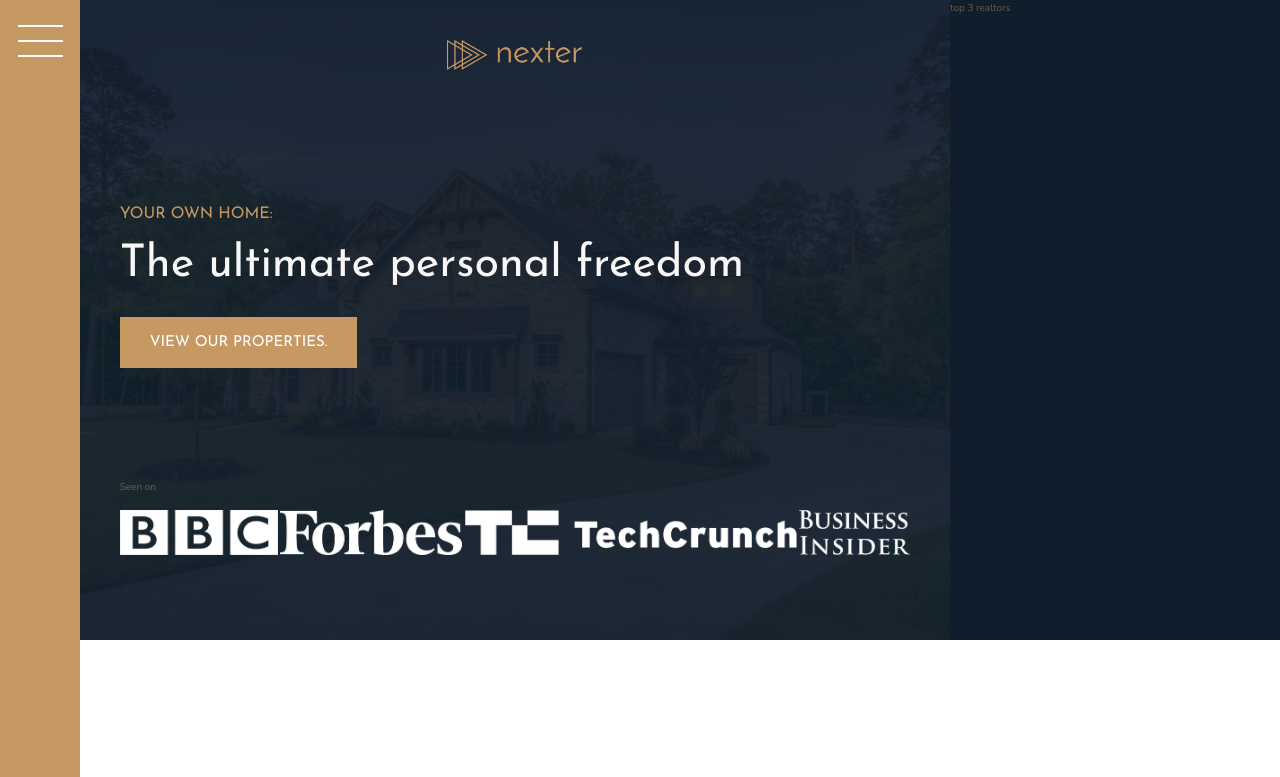
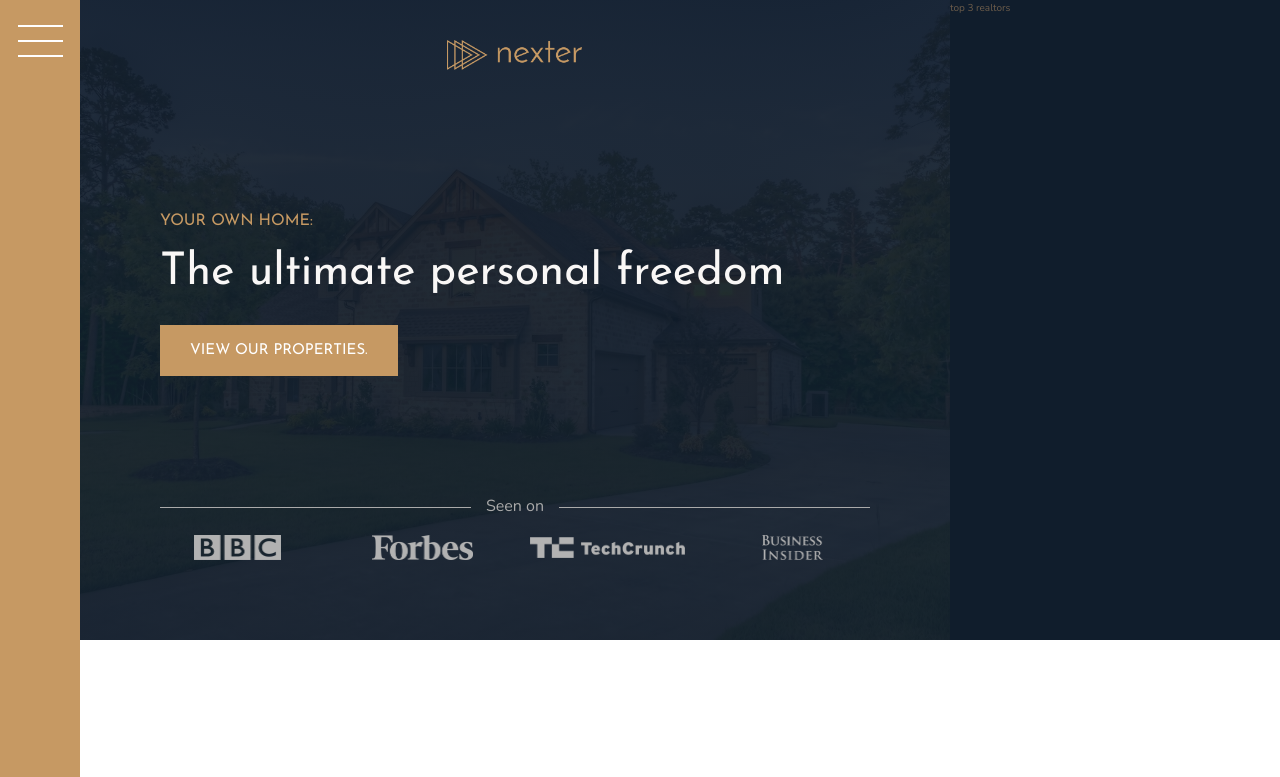
Before and after one commit to SwastikSonkusare/Nexter, a website: page index.html in a window 1280 px wide. Shown: the top 777 px of the page. Drawn offline with nearby package versions, Linux system fonts and the light colour scheme.

Commit message:
added: header

```diff
--- a/index.html
+++ b/index.html
@@ -37,11 +37,11 @@
             Seen on
         </div>
 
-        <div class="header__seeon-logos">
-            <img class="header__seenon-logos-pic" src="img/logo-bbc.png" alt="Seen on logo 1">
-            <img class="header__seenon-logos-pic" src="img/logo-forbes.png" alt="Seen on logo 2">
-            <img class="header__seenon-logos-pic" src="img/logo-techcrunch.png" alt="Seen on logo 3">
-            <img class="header__seenon-logos-pic" src="img/logo-bi.png" alt="Seen on logo 4">
+        <div class="header__seenon-logos">
+            <img src="img/logo-bbc.png" alt="Seen on logo 1">
+            <img src="img/logo-forbes.png" alt="Seen on logo 2">
+            <img src="img/logo-techcrunch.png" alt="Seen on logo 3">
+            <img src="img/logo-bi.png" alt="Seen on logo 4">
         </div>
     </header>
 
--- a/sass/_header.scss
+++ b/sass/_header.scss
@@ -1,21 +1,17 @@
 .header {
     background-color: $color-grey-dark-1;
-
     grid-column: full-start / col-end 6;
-
-    background-image: linear-gradient(to right, rgba($color-secondary, .93), rgba($color-secondary, .93)), url(../img/hero.jpeg);
+    background-image: linear-gradient(rgba($color-secondary, .93), rgba($color-secondary, .93)), url(../img/hero.jpeg);
     background-size: cover;
-    background-repeat: no-repeat;
     background-position: center;
-    padding: 4rem 0 8rem 0 ;
+    padding: 8rem;
+    padding-top: 4rem;
 
     display: grid;
-
-    grid-template-rows: 1fr min-content 6rem 1fr;
-    grid-template-columns: max-content;
+    grid-template-rows: 1fr min-content minmax(6rem, min-content) 1fr;
+    grid-template-columns: minmax(min-content, max-content);
     grid-row-gap: 1.5rem;
     justify-content: center;
-
 
     &__logo {
         height: 3rem;
@@ -23,19 +19,39 @@
     }
 
     &__btn {
-        align-self: flex-start;
-        justify-self: flex-start;
+        align-self: start;
+        justify-self: start;
     }
 
     &__seenon-text {
+        display: grid;
+        grid-template-columns: 1fr max-content 1fr;
+        grid-column-gap: 1.5rem;
+        align-items: center;
 
+        font-size: 1.6rem;
+        color: $color-grey-light-2;
+
+        &::before,
+        &::after {
+            content: "";
+            height: 1px;
+            display: block;
+            background-color: currentColor;
+        }
     }
 
-   &__seenon-logos {
+    &__seenon-logos {
+        display: grid;
+        grid-template-columns: repeat(4, 1fr);
+        grid-column-gap: 3rem;
+        justify-items: center;
+        align-items: center;
 
-        &-pic {
-            height: 4.5rem;
+        img {
+            max-height: 2.5rem;
+            max-width: 100%;
+            filter: brightness(70%);
         }
-   }
-
+    }
 }
```
Also changed, not shown: css/style.css.
